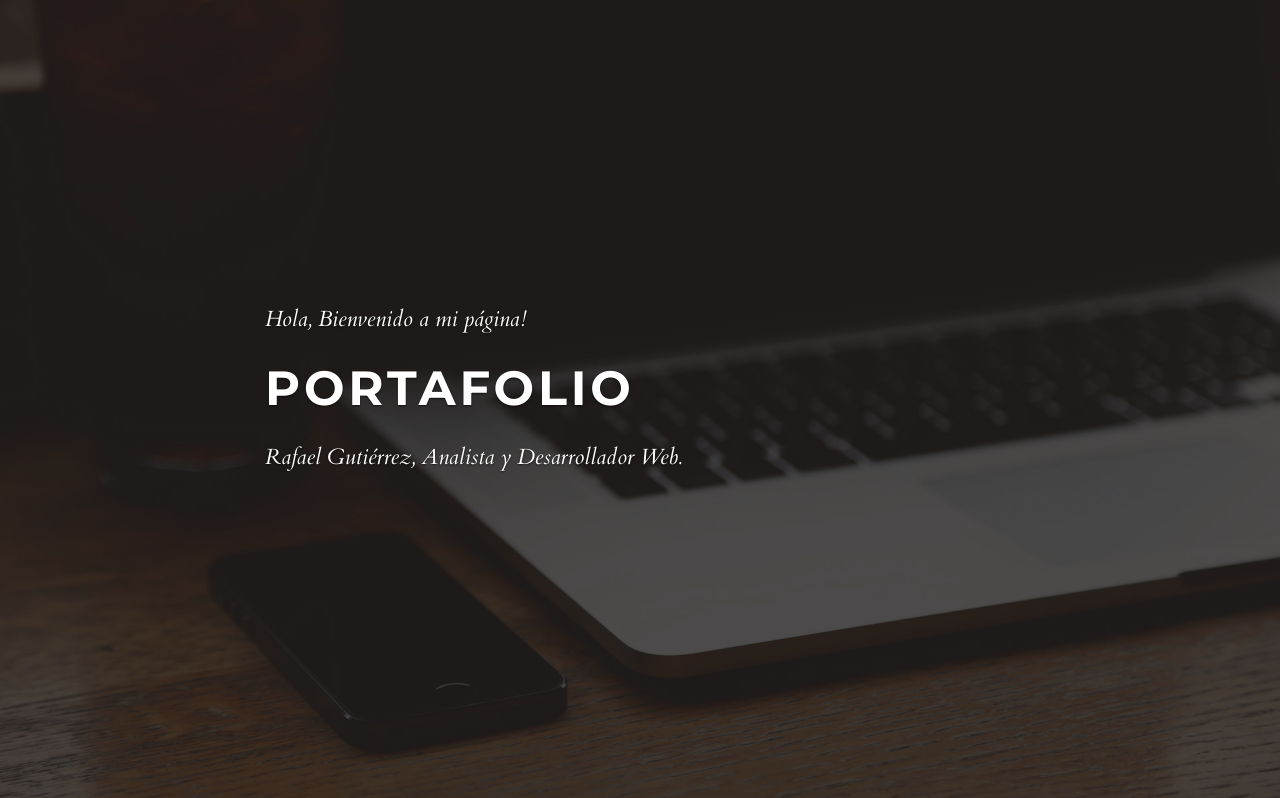
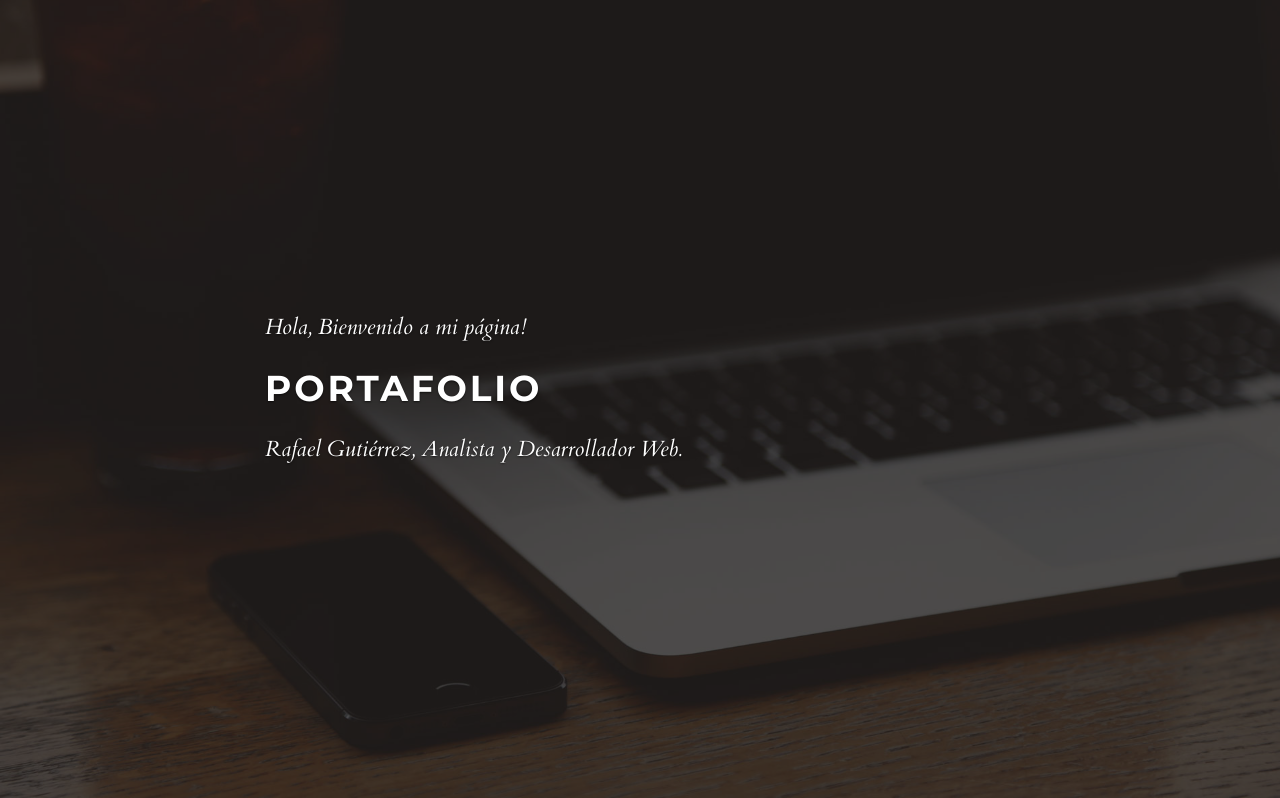
Before and after one commit to rafael0219/rafael0219.github.io, a plain HTML site: page index.html in a window 1280 px wide. Shown: the top 798 px of the page. Drawn offline with nearby package versions, Linux system fonts and the light colour scheme.

Commit message:
Update index.html

```diff
--- a/index.html
+++ b/index.html
@@ -34,7 +34,7 @@
           <div class="row">
             <div class="col-md-8 col-md-offset-2 col-sm-12">
               <p class="italic">Hola, Bienvenido a mi página!</p>
-              <h1>Portafolio</h1>
+              <h2>Portafolio</h2>
               <p class="italic">Rafael Gutiérrez, Analista y Desarrollador Web.</p>
             </div>
           </div>
```
